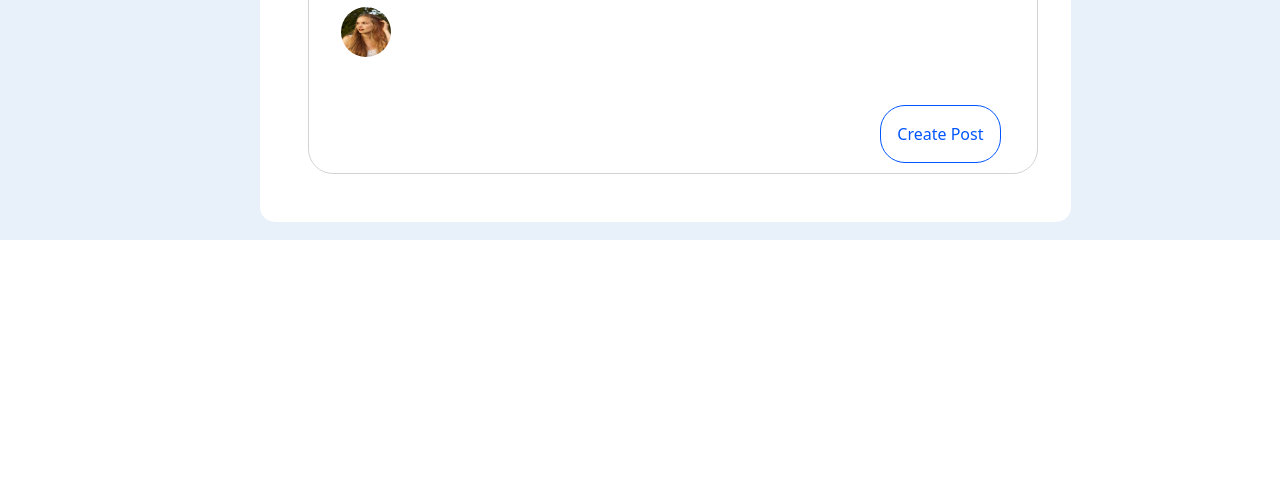
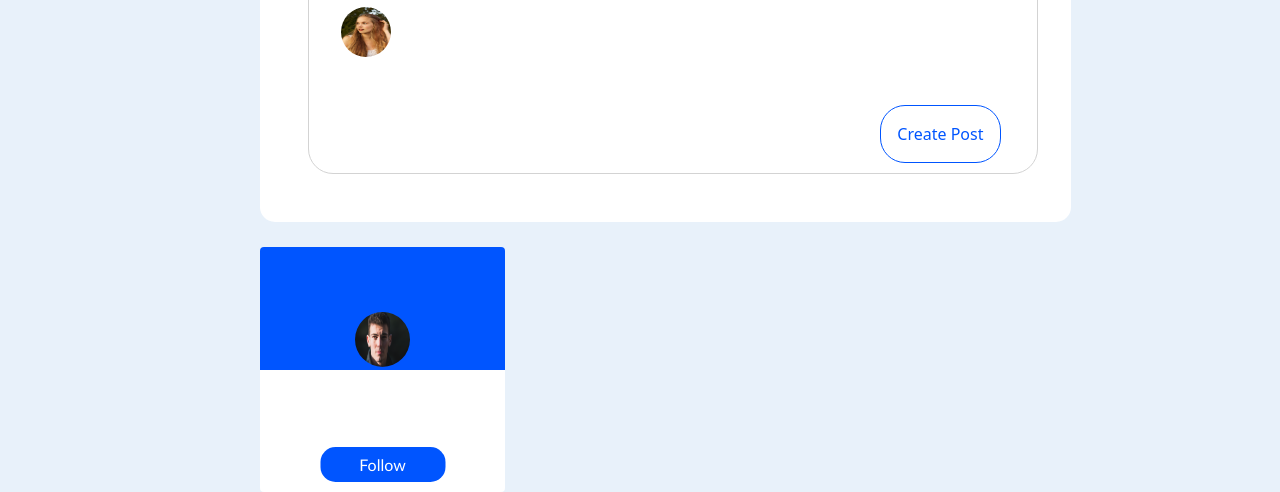
Before and after one commit to HasanFawaz2002/ESA-Project1, a PHP site: page /User.html in a window 1280 px wide; the page is wider, and only the part inside the window is pictured. Shown: the part 560-1052 px from the top of that part. Before the commit the page ends 800 px from the top of that part, so only its background shows below. Run offline with PHP 8.4, Linux system fonts and the light colour scheme.

Commit message:
added friends suggestions

```diff
--- a/ESA-Project-1/User.html
+++ b/ESA-Project-1/User.html
@@ -303,7 +303,17 @@
                     </li>
                 </ul>
             </div>
+              <!--Friends SuggestionsBoxs-->
+        <div id="f-box">
+           <!--<img src="/ESA-Project-1/images/elijah-hiett-vAVGdV1oklQ-unsplash.jpg" class="friends-img" alt="">-->
+<img src="/ESA-Project-1/images/elijah-hiett-vAVGdV1oklQ-unsplash.jpg" class="pfriends-img" alt="">
+            <button id="follow-btn">Follow</button>
         </div>
+        </div>
+
+
+
+
 
 
 
--- a/ESA-Project-1/UserStyle.css
+++ b/ESA-Project-1/UserStyle.css
@@ -246,3 +246,47 @@ background: #0055FF;
 border: transparent;
 color: white;
 }
+
+
+/*Friends SuggestionsBoxs*/
+#f-box{
+    width :245px;
+    height: 245px;
+    background-color: white;
+   /*box-shadow: .2px .3px .3px .2px grey;*/
+    text-align: center;
+border-radius: 4px;
+margin-top: 25px;
+position: relative;
+background: linear-gradient(to bottom, #0055FF 50%, white 50%);
+
+
+}
+#follow-btn{
+    font-weight: 400;
+    background-color: #0055FF;
+    border: none;
+    border-radius: 15px;
+    width: 125px;
+    height: 35px;
+    color: white;
+    font-family: 'Gill Sans', 'Gill Sans MT', Calibri, 'Trebuchet MS', sans-serif;
+    transform: translateY(565%);
+    position: absolute;
+    bottom: 10px;
+    left: 50%;
+    transform: translateX(-50%);
+}
+/*add this lign with the commented html lign to cover friends box with image */
+/*.friends-img{
+    width: 245px;
+    height: 155px;
+    border-radius: 8px;
+
+}*/
+.pfriends-img{
+    width: 55px;
+    height: 55px;
+    border-radius: 75%;
+    transform: translateY(118%);
+}
```
